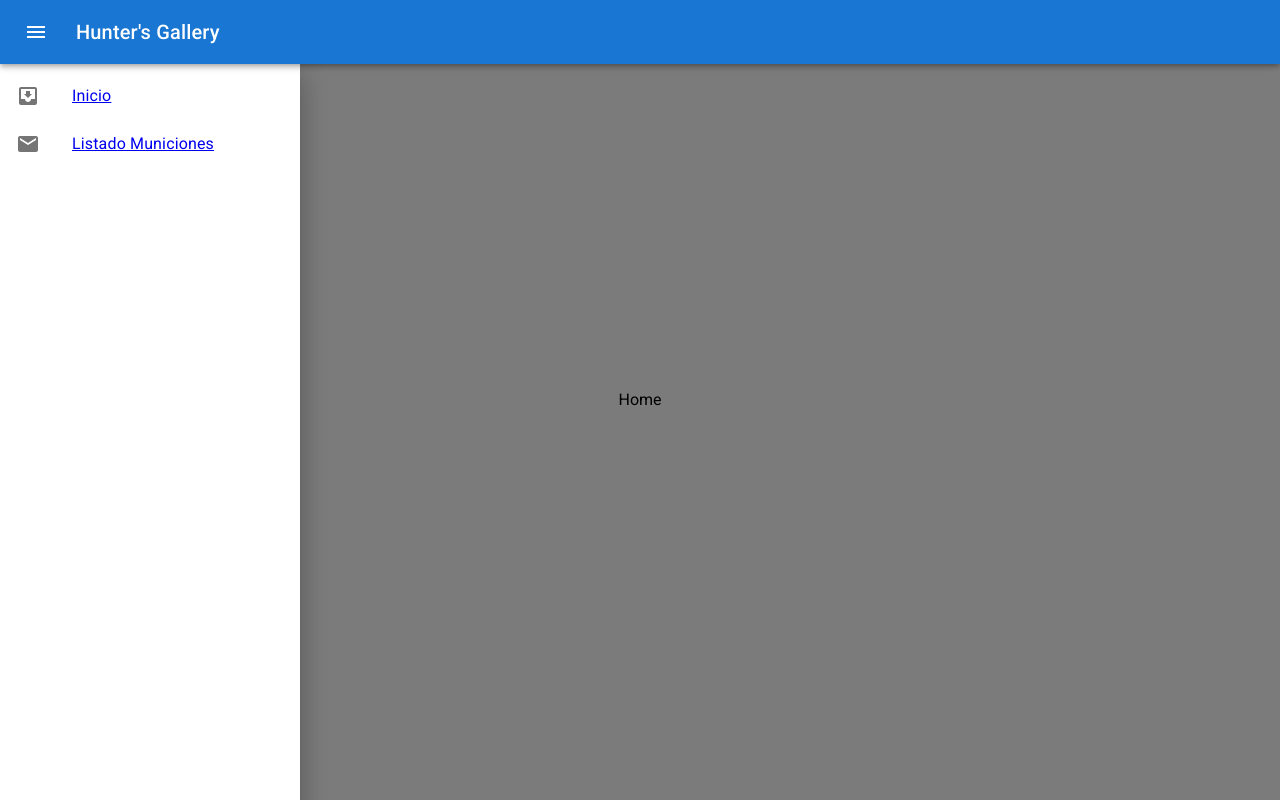
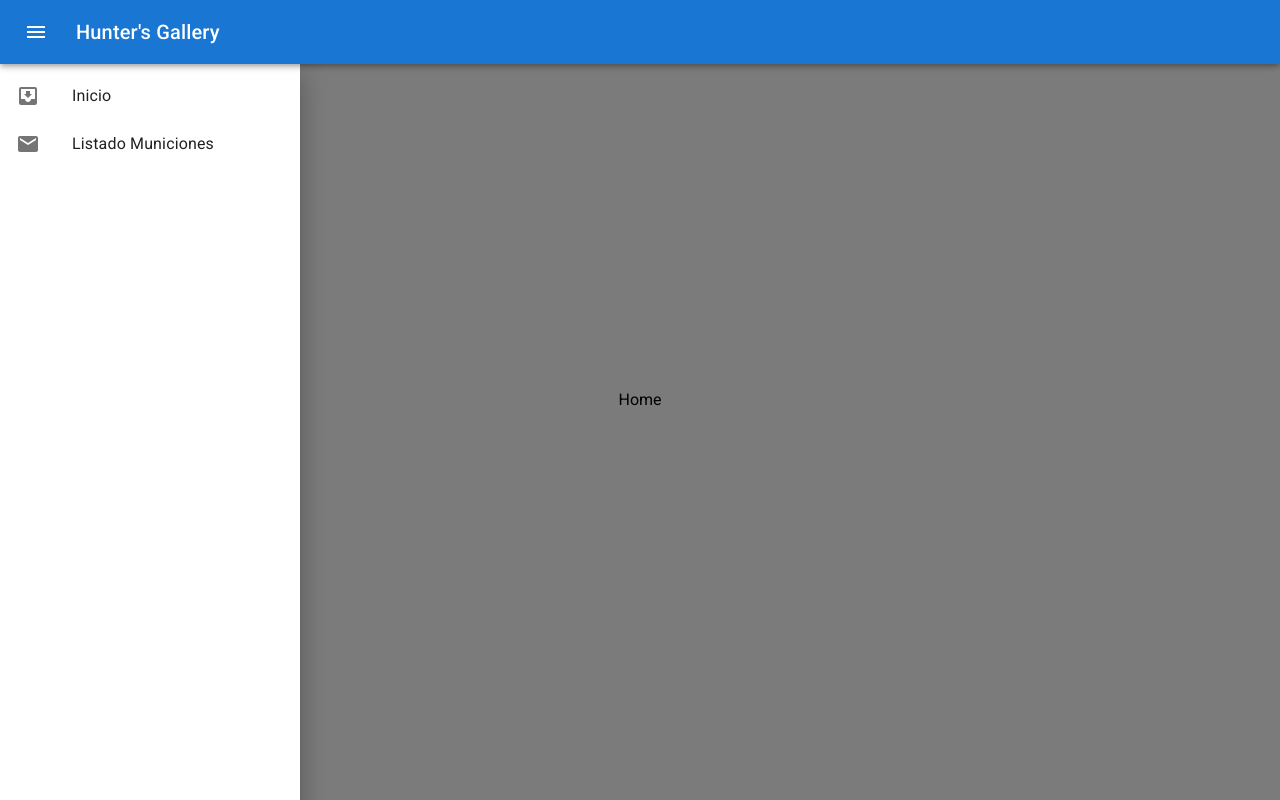
Before and after one commit to tomzvilla/hunters-admin, a React (Vite) app: page / in a window 1280 px wide. Both pictures are taken after a click on the button "menu". Built offline with nearby package versions, Linux system fonts and the light colour scheme; no server answers.

Commit message:
styling links, changing pagination

```diff
--- a/src/components/AmmoList.jsx
+++ b/src/components/AmmoList.jsx
@@ -62,7 +62,7 @@ const AmmoList = () => {
                 columns={columns}
                 initialState={{
                     pagination: {
-                    paginationModel: { page: 0, pageSize: 5 },
+                    paginationModel: { page: 0, pageSize: 20 },
                     },
                 }}
                 pageSizeOptions={[5, 10]}
--- a/src/components/Sidebar.jsx
+++ b/src/components/Sidebar.jsx
@@ -14,6 +14,11 @@ import { uiActions } from '../store/uiSlice';
 
 const drawerWidth = 300;
 
+const list = [
+    { text: 'Inicio', to: '/'},
+    { text: 'Listado Municiones', to: '/ammoList'},
+];
+
 const Sidebar = () => {
     const dispatch = useDispatch();
     const showNavbarMenu = useSelector(state => state.ui.sidebar);
@@ -25,17 +30,17 @@ const Sidebar = () => {
     const DrawerList = (
         <Box sx={{ overflow: 'auto' }} onClick={toggleDrawer()}>
             <List>
-                {['Inicio', 'Listado Municiones'].map((text, index) => (
-                <ListItem key={text} disablePadding>
+                {list.map((item, index) => (
+                    <Link to={item.to}>
+                        <ListItem key={item.text} disablePadding>
                             <ListItemButton>
                             <ListItemIcon>
                                 {index % 2 === 0 ? <InboxIcon /> : <MailIcon />}
                             </ListItemIcon>
-                    <Link to='/ammoList'>
-                        <ListItemText primary={text} />
-                    </Link>
+                                <ListItemText primary={item.text} />
                             </ListItemButton>
                         </ListItem>
+                </Link>
                 ))}
             </List>
         </Box>
--- a/src/index.css
+++ b/src/index.css
@@ -7,6 +7,13 @@ body {
   line-height: 1.5;
   font-style: normal;
   background-color:#f7f7f7;
+}
+
+a {
+  margin: 0;
+  padding: 0;
+  color: inherit;
+  text-decoration: none;
 }
 
 /* :root {
```
Lines whose indentation alone changed are shown as unchanged.
